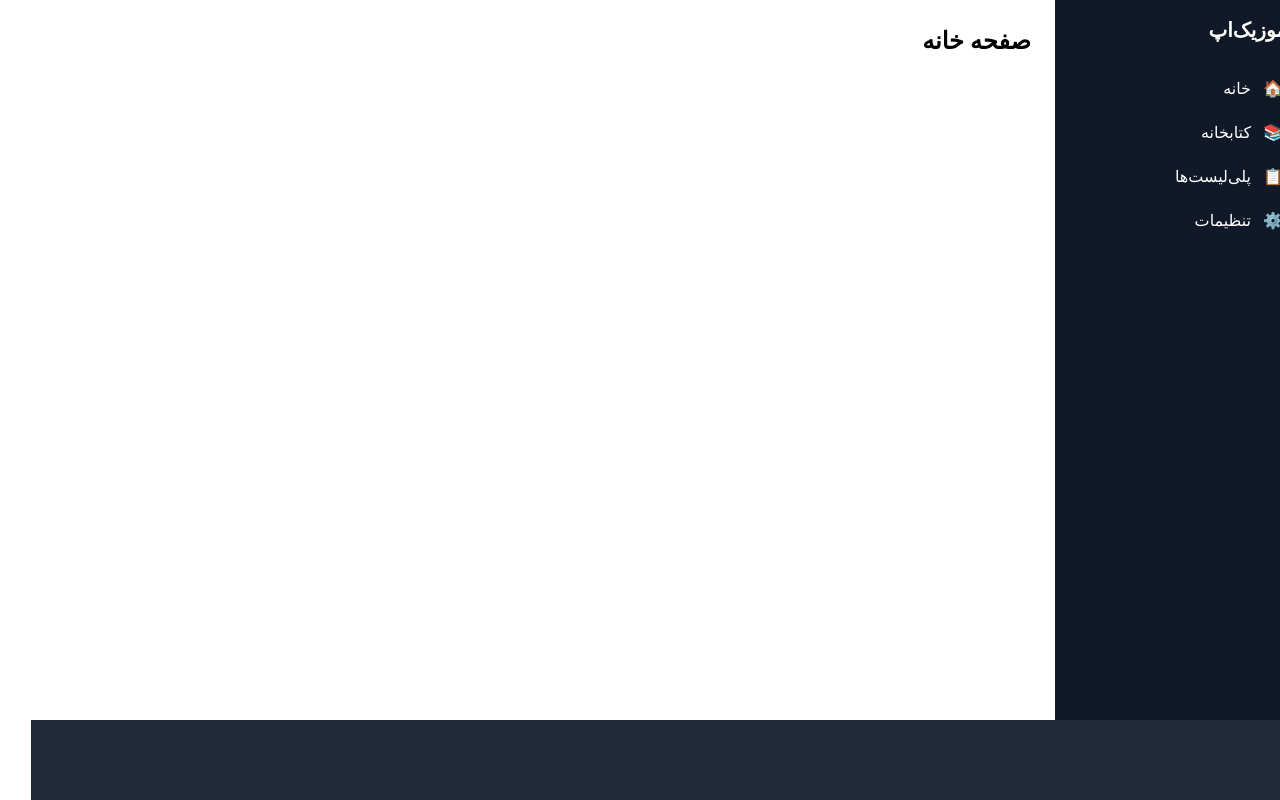
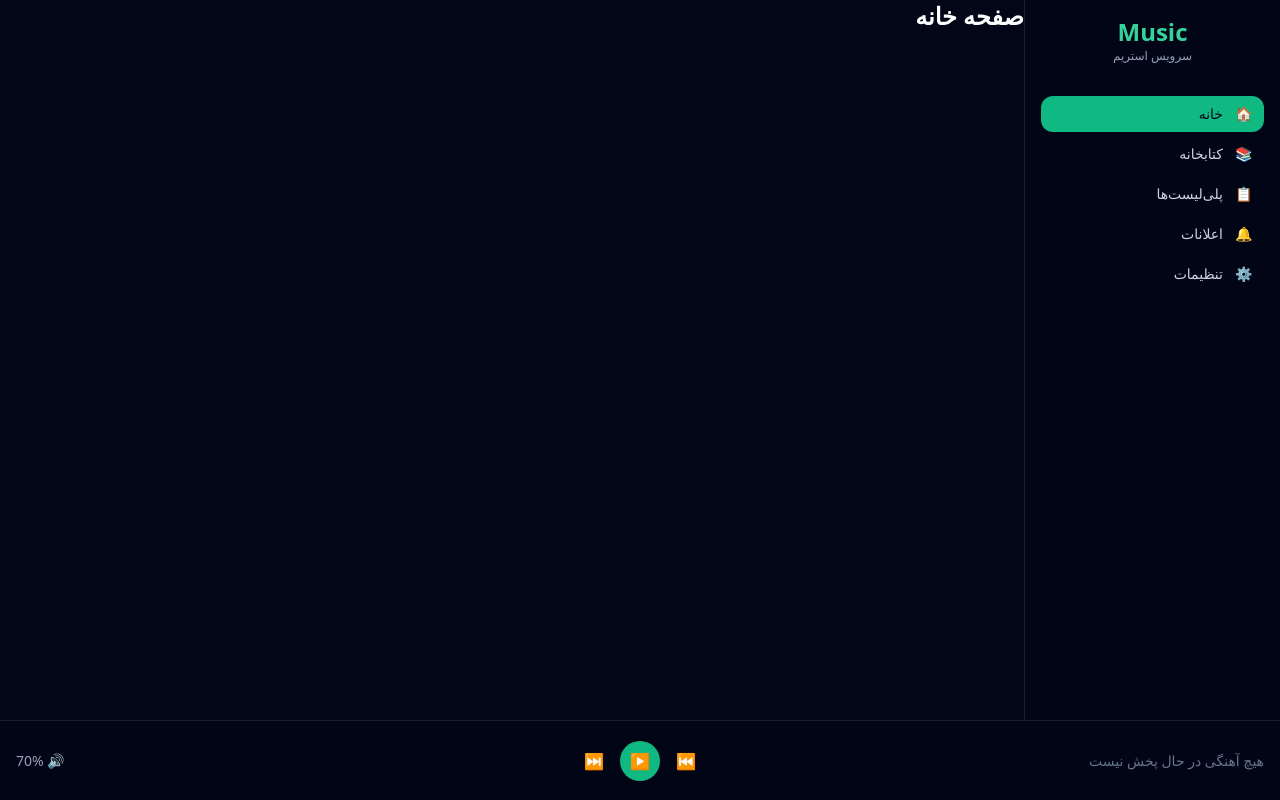
Before and after one commit to S2speed/web-project, a Next.js app in the folder music-app/: page / in a window 1280 px wide. Built offline with nearby package versions, Linux system fonts and the light colour scheme.

Commit message:
building the main layout

```diff
--- a/music-app/src/app/layout.jsx
+++ b/music-app/src/app/layout.jsx
@@ -1,23 +1,29 @@
 import "./globals.css";
+import { UserProvider } from "@/contexts/UserContext";
+import { PlayerProvider } from "@/contexts/PlayerContext";
 import Sidebar from "@/components/layout/Sidebar";
 import Footer from "@/components/layout/Footer";
 import SeedInitializer from "@/components/common/SeedInitializer";
 
 export const metadata = {
-  title: "موزیک‌اپ",
-  description: "پلتفرم پخش و مدیریت موسیقی",
+  title: "سرویس استریم موسیقی",
+  description: "پروژه درس برنامه‌سازی وب - اسپاتیفای ساده",
 };
 
 export default function RootLayout({ children }) {
   return (
     <html lang="fa" dir="rtl">
-      <body className="h-screen flex flex-col">
+      <body className="h-screen bg-slate-950 text-white">
         <SeedInitializer />
-        <div className="flex flex-1 overflow-hidden">
-          <Sidebar />
-          <main className="flex-1 overflow-y-auto p-6">{children}</main>
-        </div>
-        <Footer />
+        <UserProvider>
+          <PlayerProvider>
+            <div className="flex h-full overflow-hidden">
+              <Sidebar />
+              <main className="flex-1 overflow-y-auto pb-24">{children}</main>
+            </div>
+            <Footer />
+          </PlayerProvider>
+        </UserProvider>
       </body>
     </html>
   );
--- a/music-app/src/components/layout/Footer.jsx
+++ b/music-app/src/components/layout/Footer.jsx
@@ -1,8 +1,49 @@
-// Player footer (currently empty - to be completed in a later task)
+'use client';
+
+import { usePlayer } from '@/contexts/PlayerContext';
+
 export default function Footer() {
+  const { currentSong, isPlaying, togglePlay, previous, next } = usePlayer();
+
   return (
-    <footer className="h-20 w-full bg-gray-800 text-white shrink-0 flex items-center px-4">
-      {/* Music player placeholder */}
+    <footer className="fixed bottom-0 left-0 right-0 z-50 h-20 border-t border-white/10 bg-slate-950/95 text-white backdrop-blur">
+      <div className="mx-auto flex h-full items-center justify-between px-4">
+        <div className="flex w-1/4 items-center gap-3">
+          {currentSong ? (
+            <>
+              <div className="h-12 w-12 overflow-hidden rounded-xl bg-white/10">
+                {currentSong.cover ? <img src={currentSong.cover} alt={currentSong.title} className="h-full w-full object-cover" /> : null}
+              </div>
+              <div className="min-w-0">
+                <p className="truncate text-sm font-medium">{currentSong.title}</p>
+                <p className="truncate text-xs text-slate-400">هنرمند</p>
+              </div>
+            </>
+          ) : (
+            <span className="text-sm text-slate-500">هیچ آهنگی در حال پخش نیست</span>
+          )}
+        </div>
+
+        <div className="flex items-center gap-4">
+          <button type="button" onClick={previous} className="transition-colors hover:text-emerald-400">
+            ⏮
+          </button>
+          <button
+            type="button"
+            onClick={togglePlay}
+            className="flex h-10 w-10 items-center justify-center rounded-full bg-emerald-500 text-white transition hover:bg-emerald-400"
+          >
+            {isPlaying ? '⏸' : '▶️'}
+          </button>
+          <button type="button" onClick={next} className="transition-colors hover:text-emerald-400">
+            ⏭
+          </button>
+        </div>
+
+        <div className="flex w-1/4 justify-end">
+          <span className="text-sm text-slate-400">🔊 70%</span>
+        </div>
+      </div>
     </footer>
   );
 }
--- a/music-app/src/components/layout/Sidebar.jsx
+++ b/music-app/src/components/layout/Sidebar.jsx
@@ -1,28 +1,76 @@
-import Link from "next/link";
+'use client';
 
-// Main sidebar navigation links
-const navLinks = [
-  { href: "/", label: "خانه", icon: "🏠" },
-  { href: "/library", label: "کتابخانه", icon: "📚" },
-  { href: "/playlists", label: "پلی‌لیست‌ها", icon: "📋" },
-  { href: "/settings", label: "تنظیمات", icon: "⚙️" },
+import Link from 'next/link';
+import { usePathname } from 'next/navigation';
+import { useUser } from '@/contexts/UserContext';
+import { USER_ROLES as ROLES } from '@/utils/constants';
+
+const mainMenu = [
+  { href: '/', label: 'خانه', icon: '🏠' },
+  { href: '/library', label: 'کتابخانه', icon: '📚' },
+  { href: '/playlists', label: 'پلی‌لیست‌ها', icon: '📋' },
+  { href: '/notifications', label: 'اعلانات', icon: '🔔' },
+  { href: '/settings', label: 'تنظیمات', icon: '⚙️' },
 ];
 
 export default function Sidebar() {
+  const pathname = usePathname();
+  const { user, isLoading } = useUser();
+
+  const roleMenu = [];
+
+  if (user?.role === ROLES.ARTIST) {
+    roleMenu.push({ href: '/artist/dashboard', label: 'داشبورد هنرمند', icon: '🎵' });
+  }
+
+  if (user?.role === ROLES.ADMIN || user?.role === ROLES.SUPPORT) {
+    roleMenu.push({ href: '/admin/dashboard', label: 'داشبورد مدیریت', icon: '📊' });
+  }
+
+  const allMenu = [...mainMenu, ...roleMenu];
+
   return (
-    <aside className="w-64 h-full bg-gray-900 text-white flex flex-col p-4 shrink-0">
-      <h2 className="text-xl font-bold mb-6 px-2">موزیک‌اپ</h2>
-      <nav className="flex flex-col gap-1">
-        {navLinks.map((link) => (
-          <Link
-            key={link.href}
-            href={link.href}
-            className="flex items-center gap-3 px-3 py-2 rounded-lg hover:bg-gray-800 transition-colors"
-          >
-            <span>{link.icon}</span>
-            <span>{link.label}</span>
-          </Link>
-        ))}
+    <aside className="hidden w-64 shrink-0 flex-col border-l border-white/10 bg-slate-950/95 p-4 text-white backdrop-blur md:flex">
+      <div className="mb-8 text-center">
+        <h1 className="text-2xl font-bold text-emerald-400">Music</h1>
+        <p className="text-xs text-slate-400">سرویس استریم</p>
+      </div>
+
+      {user && !isLoading && (
+        <div className="mb-6 rounded-2xl border border-white/10 bg-white/5 p-3">
+          <div className="flex items-center gap-3">
+            <div className="flex h-10 w-10 items-center justify-center overflow-hidden rounded-full bg-slate-700">
+              {user.avatar ? (
+                <img src={user.avatar} alt={user.displayName} className="h-full w-full object-cover" />
+              ) : (
+                <span className="text-lg font-semibold">{user.displayName?.[0]}</span>
+              )}
+            </div>
+            <div>
+              <p className="text-sm font-semibold">{user.displayName}</p>
+              <p className="text-xs text-slate-400">{user.role === ROLES.ARTIST ? 'هنرمند' : 'کاربر'}</p>
+            </div>
+          </div>
+        </div>
+      )}
+
+      <nav className="space-y-1">
+        {allMenu.map((item) => {
+          const isActive = pathname === item.href;
+
+          return (
+            <Link
+              key={item.href}
+              href={item.href}
+              className={`flex items-center gap-3 rounded-xl px-3 py-2 text-sm transition-colors ${
+                isActive ? 'bg-emerald-500 text-slate-950' : 'text-slate-300 hover:bg-white/5 hover:text-white'
+              }`}
+            >
+              <span>{item.icon}</span>
+              <span>{item.label}</span>
+            </Link>
+          );
+        })}
       </nav>
     </aside>
   );
--- /dev/null
+++ b/music-app/src/contexts/PlayerContext.jsx
@@ -0,0 +1,146 @@
+'use client';
+
+import { createContext, useContext, useRef, useReducer } from 'react';
+import { incrementPlayCount } from '@/lib/mockApi';
+
+const initialState = {
+  currentSong: null,
+  isPlaying: false,
+  queue: [],
+  currentIndex: 0,
+  volume: 0.7,
+  repeatMode: 'none',
+  isShuffle: false,
+  progress: 0,
+  duration: 0,
+};
+
+function playerReducer(state, action) {
+  switch (action.type) {
+    case 'PLAY_SONG':
+      return {
+        ...state,
+        currentSong: action.payload,
+        isPlaying: true,
+        currentIndex: action.index ?? state.currentIndex,
+      };
+    case 'TOGGLE_PLAY':
+      return { ...state, isPlaying: !state.isPlaying };
+    case 'SET_QUEUE':
+      return { ...state, queue: action.payload, currentIndex: 0 };
+    case 'NEXT': {
+      if (!state.queue.length) {
+        return state;
+      }
+
+      const nextIndex = state.currentIndex + 1;
+
+      if (nextIndex >= state.queue.length) {
+        if (state.repeatMode === 'all') {
+          return { ...state, currentIndex: 0, currentSong: state.queue[0], isPlaying: true };
+        }
+
+        return state;
+      }
+
+      return {
+        ...state,
+        currentIndex: nextIndex,
+        currentSong: state.queue[nextIndex],
+        isPlaying: true,
+      };
+    }
+    case 'PREVIOUS': {
+      if (!state.queue.length) {
+        return state;
+      }
+
+      const previousIndex = Math.max(state.currentIndex - 1, 0);
+
+      return {
+        ...state,
+        currentIndex: previousIndex,
+        currentSong: state.queue[previousIndex],
+        isPlaying: true,
+      };
+    }
+    case 'SET_PROGRESS':
+      return { ...state, progress: action.payload };
+    case 'SET_VOLUME':
+      return { ...state, volume: action.payload };
+    case 'TOGGLE_REPEAT': {
+      const modes = ['none', 'all', 'one'];
+      const currentModeIndex = modes.indexOf(state.repeatMode);
+      const nextMode = modes[(currentModeIndex + 1) % modes.length];
+      return { ...state, repeatMode: nextMode };
+    }
+    case 'TOGGLE_SHUFFLE':
+      return { ...state, isShuffle: !state.isShuffle };
+    default:
+      return state;
+  }
+}
+
+const PlayerContext = createContext(null);
+
+export function PlayerProvider({ children }) {
+  const [state, dispatch] = useReducer(playerReducer, initialState);
+  const audioRef = useRef(null);
+
+  const playSong = (song) => {
+    dispatch({ type: 'PLAY_SONG', payload: song });
+    incrementPlayCount(song.id);
+  };
+
+  const togglePlay = () => {
+    dispatch({ type: 'TOGGLE_PLAY' });
+  };
+
+  const next = () => {
+    dispatch({ type: 'NEXT' });
+  };
+
+  const previous = () => {
+    dispatch({ type: 'PREVIOUS' });
+  };
+
+  const toggleRepeat = () => {
+    dispatch({ type: 'TOGGLE_REPEAT' });
+  };
+
+  const toggleShuffle = () => {
+    dispatch({ type: 'TOGGLE_SHUFFLE' });
+  };
+
+  const setVolume = (volume) => {
+    dispatch({ type: 'SET_VOLUME', payload: volume });
+  };
+
+  return (
+    <PlayerContext.Provider
+      value={{
+        ...state,
+        audioRef,
+        playSong,
+        togglePlay,
+        next,
+        previous,
+        toggleRepeat,
+        toggleShuffle,
+        setVolume,
+      }}
+    >
+      {children}
+    </PlayerContext.Provider>
+  );
+}
+
+export function usePlayer() {
+  const context = useContext(PlayerContext);
+
+  if (!context) {
+    throw new Error('usePlayer must be used within a PlayerProvider');
+  }
+
+  return context;
+}
--- /dev/null
+++ b/music-app/src/contexts/UserContext.jsx
@@ -0,0 +1,86 @@
+'use client';
+
+import { createContext, useContext, useEffect, useReducer } from 'react';
+import { getCurrentUser, login as apiLogin, logout as apiLogout } from '@/lib/mockApi';
+
+const initialState = {
+  user: null,
+  isLoading: true,
+  error: null,
+};
+
+function userReducer(state, action) {
+  switch (action.type) {
+    case 'SET_USER':
+      return { ...state, user: action.payload, isLoading: false, error: null };
+    case 'SET_LOADING':
+      return { ...state, isLoading: action.payload };
+    case 'SET_ERROR':
+      return { ...state, error: action.payload, isLoading: false };
+    case 'LOGOUT':
+      return { ...state, user: null, isLoading: false, error: null };
+    default:
+      return state;
+  }
+}
+
+const UserContext = createContext(null);
+
+export function UserProvider({ children }) {
+  const [state, dispatch] = useReducer(userReducer, initialState);
+
+  useEffect(() => {
+    let isMounted = true;
+
+    const loadUser = async () => {
+      const result = await getCurrentUser();
+
+      if (!isMounted) {
+        return;
+      }
+
+      if (result.success) {
+        dispatch({ type: 'SET_USER', payload: result.data });
+      } else {
+        dispatch({ type: 'SET_USER', payload: null });
+      }
+    };
+
+    loadUser();
+
+    return () => {
+      isMounted = false;
+    };
+  }, []);
+
+  const login = async (email, password) => {
+    dispatch({ type: 'SET_LOADING', payload: true });
+
+    const result = await apiLogin(email, password);
+
+    if (result.success) {
+      dispatch({ type: 'SET_USER', payload: result.data.user });
+    } else {
+      dispatch({ type: 'SET_ERROR', payload: result.error.message });
+    }
+
+    return result;
+  };
+
+  const logout = async () => {
+    await apiLogout();
+    dispatch({ type: 'LOGOUT' });
+  };
+
+  return <UserContext.Provider value={{ ...state, login, logout }}>{children}</UserContext.Provider>;
+}
+
+export function useUser() {
+  const context = useContext(UserContext);
+
+  if (!context) {
+    throw new Error('useUser must be used within a UserProvider');
+  }
+
+  return context;
+}
```
